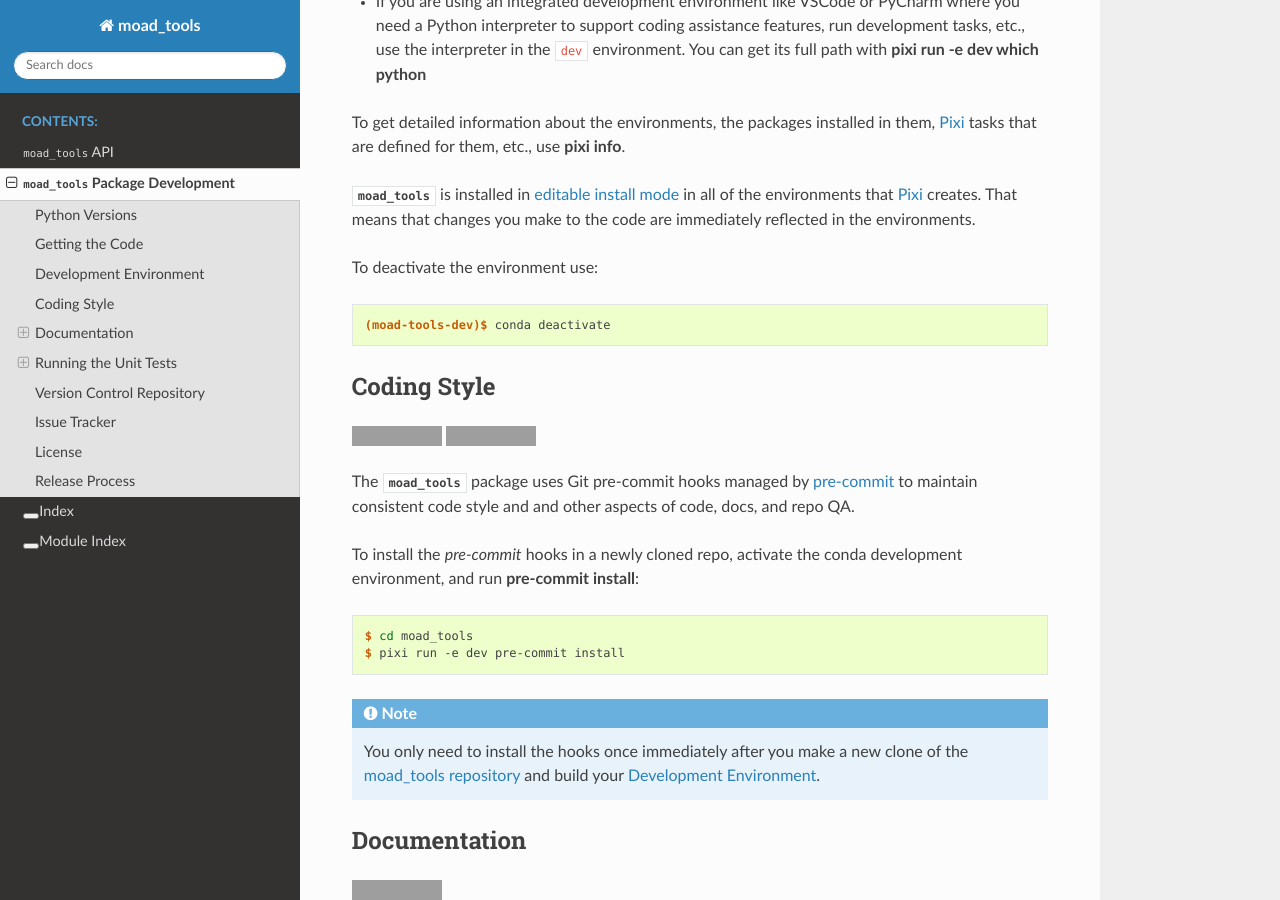
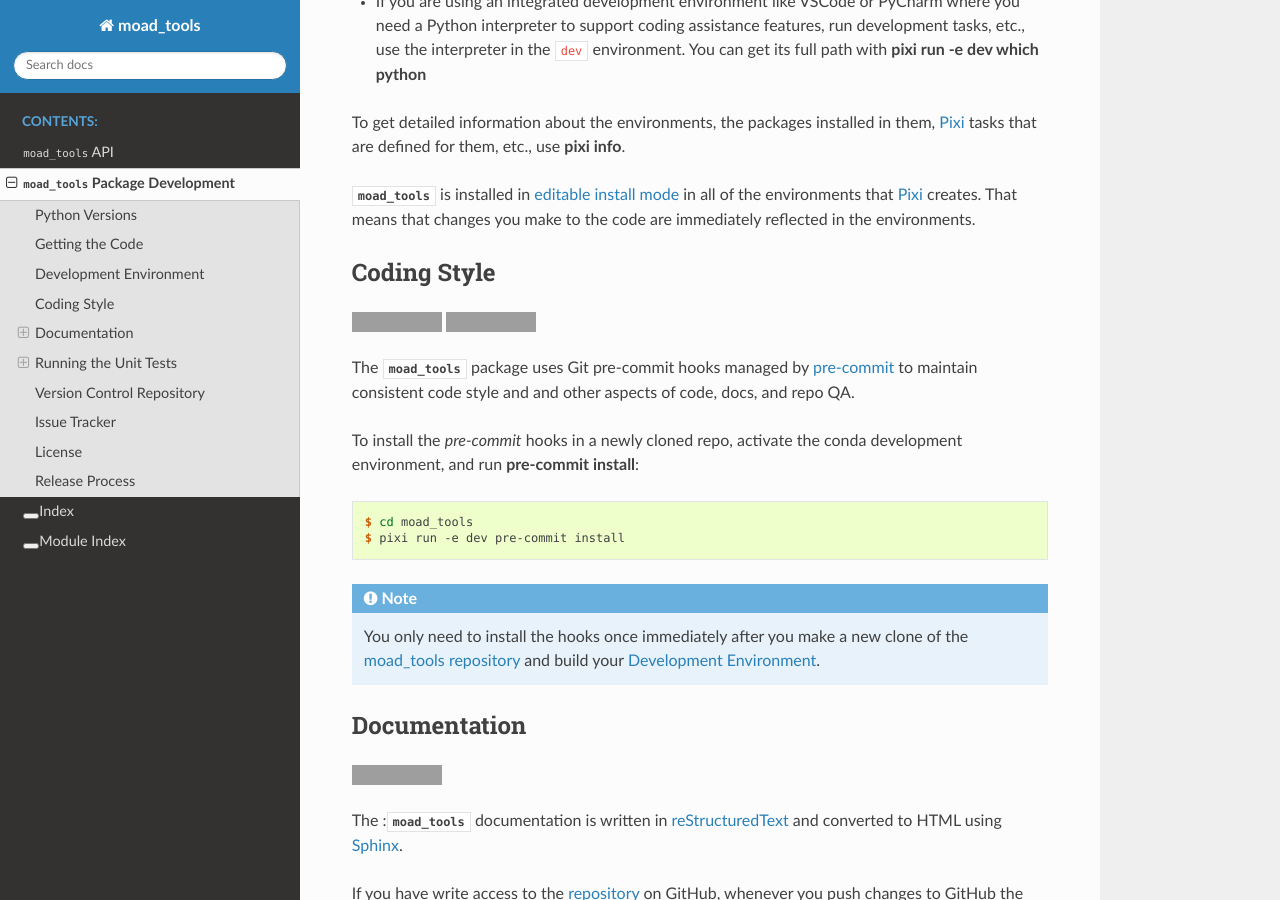
Before and after one commit to UBC-MOAD/moad_tools, a Sphinx documentation site: the page built from docs/pkg_development.rst, in a window 1280 px wide and 900 px high, scrolled down 1227 px. Built offline with Sphinx 7.4.7 and the Read the Docs theme 3.1.0, drawn with Linux system fonts in a browser that asks for light colours; grey boxes are pictures that could not be loaded.

Commit message:
Remove outdated env deactivate instructions from docs
The section on deactivating Conda environments was removed as it is outdated.
This improves the correctness of the package development documentation.

```diff
--- a/docs/pkg_development.rst
+++ b/docs/pkg_development.rst
@@ -160,12 +160,6 @@ use :command:`pixi info`.
 That means that changes you make to the code are immediately reflected in the environments.
 
 .. _editable install mode: https://pip.pypa.io/en/stable/topics/local-project-installs/#editable-installs
-
-To deactivate the environment use:
-
-.. code-block:: console
-
-    (moad-tools-dev)$ conda deactivate
 
 
 .. _moad_toolsCodingStyle:
```
